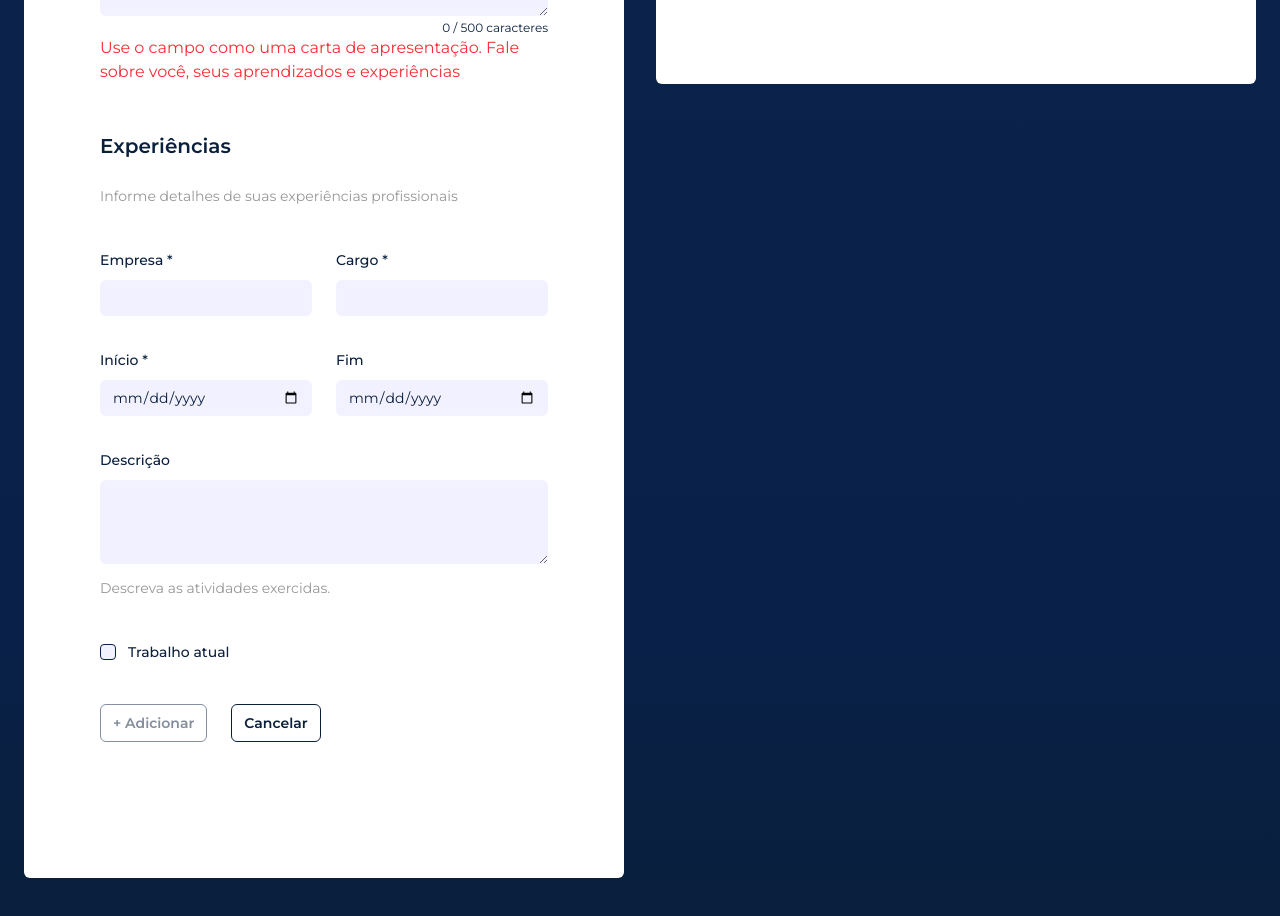
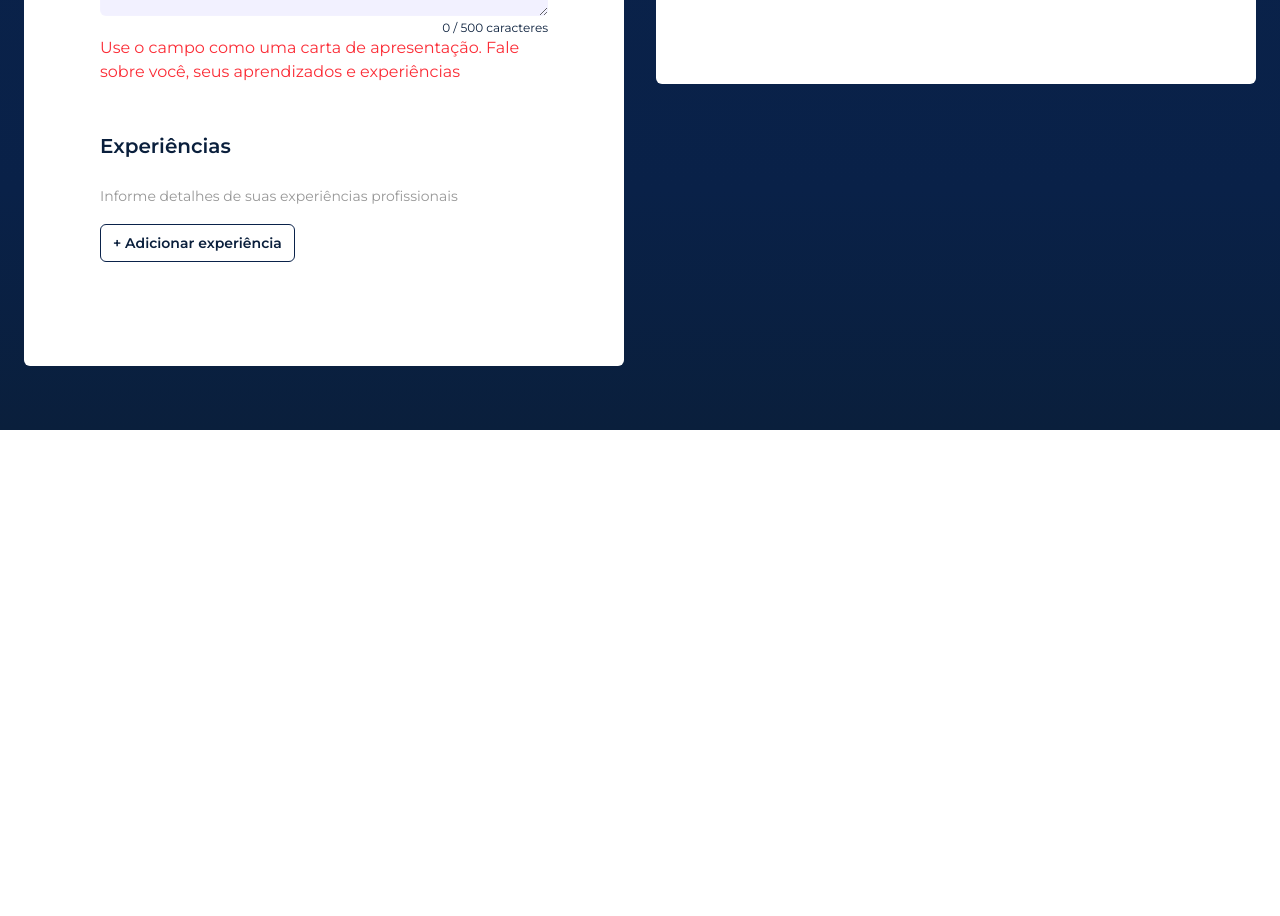
Before and after one commit to KFalcao/Gerador_Curriculo_Byte_a_byte, a React (Vite) app: page / in a window 1280 px wide. Shown: the part 1580-2496 px from the top of the page. After the commit the page ends 2010 px from the top, so only its background shows below. Built offline with nearby package versions, Linux system fonts and the light colour scheme.

Commit message:
Inclusão de botão de add exp.

```diff
--- a/src/components/Form/ExperienceForm.tsx
+++ b/src/components/Form/ExperienceForm.tsx
@@ -32,6 +32,7 @@ export default function ExperienceForm({
   formData,
 }: ExperienceFormProps) {
   const [errors, setErrors] = useState<{ [key: string]: string }>({});
+  const [isAdding, setIsAdding] = useState(false); //mudei aqui
 
   function validateField(
     name: string,
@@ -129,11 +130,13 @@ export default function ExperienceForm({
     onChange([...experiences, formData]);
     onFormChange(initialExperienceState);
     setErrors({});
+    setIsAdding(false); //mudei aqui
   }
 
   function handleCancel() {
   onFormChange(initialExperienceState); // limpa os campos
   setErrors({}); // limpa erros
+  setIsAdding(false); //mudei aqui
   }
   const canAdd = validateForm().isValid;
 
@@ -146,7 +149,21 @@ export default function ExperienceForm({
             Informe detalhes de suas experiências profissionais
           </p>
 
+          {/* ALTERAÇÃO: botão que abre o formulário */}
+          {!isAdding && (
+            <button
+              type="button"
+              onClick={() => setIsAdding(true)}
+              className="mt-4 rounded-md bg-[var(--button-add-skill-bg-color)] border border-[var(--button-add-skill-border-color)] px-3 py-2 text-sm font-semibold text-[var(--form-text-color)] hover:scale-105"
+            >
+              + Adicionar experiência
+            </button>
+          )}
+
+{/* ALTERAÇÃO: o form agora fica dentro desta condicional */}
+          {isAdding && (
             <div className="mt-10 grid grid-cols-1 gap-x-6 gap-y-8 sm:grid-cols-6">
+              {/* Empresa */}
               <div className="sm:col-span-3">
                 <label
                   htmlFor="company"
@@ -173,12 +190,13 @@ export default function ExperienceForm({
                 </div>
               </div>
 
+              {/* Cargo */}
               <div className="sm:col-span-3">
                 <label
                   htmlFor="role"
                   className="block text-sm/6 font-medium text-(--form-text-color)"
                 >
-                Cargo *
+                  Cargo/Função *
                 </label>
                 <div className="mt-2">
                   <input
@@ -199,6 +217,7 @@ export default function ExperienceForm({
                 </div>
               </div>
 
+              {/* Data de Início */}
               <div className="sm:col-span-3">
                 <label
                   htmlFor="startDate"
@@ -225,6 +244,7 @@ export default function ExperienceForm({
                 </div>
               </div>
 
+              {/* Data de Fim */}
               <div className="sm:col-span-3">
                 <label
                   htmlFor="endDate"
@@ -252,6 +272,7 @@ export default function ExperienceForm({
                 </div>
               </div>
 
+              {/* Descrição */}
               <div className="col-span-full">
                 <label
                   htmlFor="description"
@@ -278,6 +299,7 @@ export default function ExperienceForm({
                 </p>
               </div>
 
+              {/* Trabalho atual (checkbox) */}
               <div className="mt-2 col-span-full">
                 <div className="flex gap-3">
                   <div className="flex h-6 shrink-0 items-center">
@@ -330,8 +352,8 @@ export default function ExperienceForm({
                 </div>
               </div>
 
+              {/* Botões Salvar / Cancelar*/}
               <div className="mt-2 gap-x-6 col-span-full flex gap-3">
-  {/* Botão Adicionar */}
                 <button
                   type="button"
                   onClick={handleAdd}
@@ -339,14 +361,13 @@ export default function ExperienceForm({
                   className="rounded-md bg-[var(--button-add-skill-bg-color)] border border-[var(--button-add-skill-border-color)] px-3 py-2 text-sm font-semibold text-[var(--form-text-color)] hover:scale-105 disabled:opacity-50"
                   title={
                     !canAdd
-        ? 'Verifique suas informações antes de adicionar'
-        : 'Adicionar experiência'
+                      ? "Verifique suas informações antes de adicionar"
+                      : "Adicionar experiência"
                   }
                 >
-    + Adicionar
+                  Salvar
                 </button>
 
-  {/* Botão Cancelar */}
                 <button
                   type="button"
                   onClick={handleCancel}
@@ -355,8 +376,10 @@ export default function ExperienceForm({
                   Cancelar
                 </button>
               </div>
+            </div>
+          )}
 
-{/* Lista de exp já add */}
+          {/* Lista de exp add */}
           <div className="mt-6 space-y-4 col-span-full">
             {experiences.map((exp, index) => (
               <div
@@ -365,7 +388,6 @@ export default function ExperienceForm({
                  border border-[var(--button-add-skill-border-color)]
                  bg-[var(--form-field-bg-color)]"
               >
-      {/* Texto */}
                 <div className="flex-1 min-w-0 text-left">
                   <p className="font-semibold text-[var(--form-text-color)] break-words">
                     {exp.role}
@@ -383,13 +405,11 @@ export default function ExperienceForm({
                   )}
                 </div>
 
-      {/* Botão Remover*/}
                 <button
                   type="button"
                   onClick={() => onChange(experiences.filter((_, i) => i !== index))}
                   className="shrink-0 p-2 rounded-md text-[var(--form-text-color)]
-                   hover:text-red-600 hover:bg-red-50/60 transition-colors
-                   focus-visible:outline-none focus-visible:ring-2 focus-visible:ring-red-500"
+                   hover:text-red-600 hover:bg-red-50/60 transition-colors focus-visible:outline-none focus-visible:ring-2 focus-visible:ring-red-500"
                   title="Excluir experiência"
                   aria-label="Excluir experiência"
                 >
@@ -413,7 +433,7 @@ export default function ExperienceForm({
               </div>
             ))}
           </div>
-          </div>
+
         </div>
       </div>
     </form>
```
Lines whose indentation alone changed are shown as unchanged.
